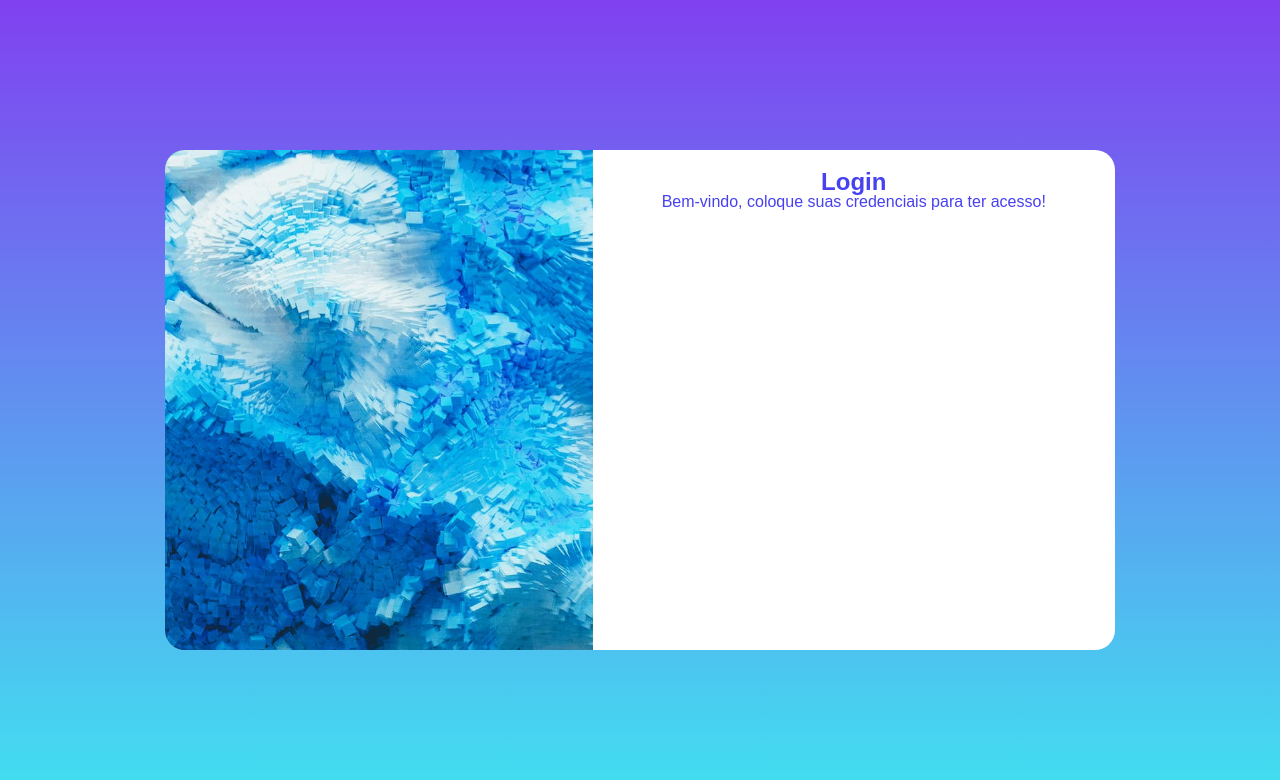
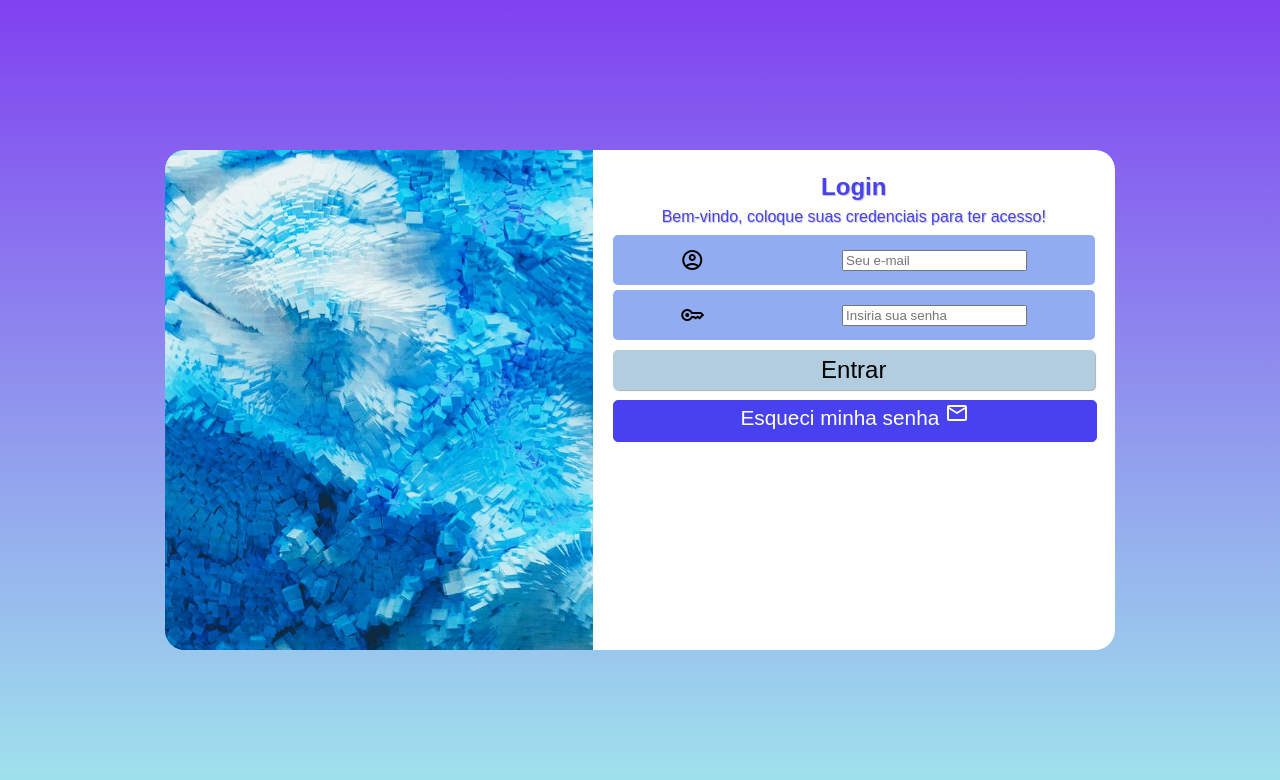
Before and after one commit to matheusgozzi/projeto-login, a plain HTML site: page index.html in a window 1280 px wide. Drawn offline with nearby package versions, Linux system fonts and the light colour scheme.

Commit message:
formatacao do form

```diff
--- a/estilos/media-queries.css
+++ b/estilos/media-queries.css
@@ -5,7 +5,7 @@
         background-image: linear-gradient(to bottom, var(--cor-marcante), var(--cor-secundaria));
     }
 
-    section{
+    main section{
         width: 90vw;
     }
 
@@ -27,7 +27,7 @@
     body{
         background-image: linear-gradient(to bottom, var(--cor-marcante), var(--cor-secundaria));
     }
-    section{
+    main section{
         width: 950px;
     }
 
--- a/estilos/style.css
+++ b/estilos/style.css
@@ -2,9 +2,9 @@
 
 :root{
     --cor-principal: #4741F0 ;
-    --cor-secundaria: #41E1F0;
+    --cor-secundaria: #a0e6ec;
     --cor-background: #91ACF0;
-    --cor-complementar: #41AAF0;
+    --cor-complementar: #b2cddf;
     --cor-marcante: #8041F0;
 
 }
@@ -24,10 +24,15 @@ main{
 
 h1{
     color: var(--cor-principal);
+    padding: 5px;
+    text-shadow: 1px 1px 1px rgba(0, 0, 0, 0.24);
 }
 
 p{
     color: var(--cor-principal);
+    padding: 5px;
+    text-shadow: 1px 1px 1px rgba(0, 0, 0, 0.24);
+
 }
 
 main section{
@@ -37,6 +42,7 @@ main section{
     background-color: #FFFFFF;
     transform: translate(-50%, -50%);
     height: 500px;
+    width: 300px;
     border-radius: 20px;
     box-sizing: border-box;
     overflow: hidden;
@@ -56,4 +62,62 @@ main section{
     padding:20px;
     text-align: center;
     display: block;
+    height: 100%;
 }
+
+div.campo{
+    height: 40px;
+    background-color: var(--cor-background);
+    border-radius: 5px;
+    margin: 5px 0;
+    padding: 5px 0;
+    display: flex;
+    align-items: center;
+    gap: 2px;
+    justify-content: space-around;
+
+}
+
+div.campo label{
+    display: none;
+}
+
+
+/*  Botoes */
+form input[type=submit] {
+    display: block;
+    font-size: 1.5em;
+    width:100%;
+    height: 40px;
+    background-color: var(--cor-complementar);
+    border: none;
+    box-shadow: 1px 1px 1px rgba(0, 0, 0, 0.315);
+    margin-top: 10px;
+    border-radius: 5px;
+    cursor: pointer;
+}
+
+form input[type=submit]:hover{
+    background-color: var(--cor-marcante);
+    color: #FFFFFF;
+    transition: 0.2s;
+}
+
+form a.botao{
+    display: block;
+    border: 1px solid var(--cor-principal);
+    height: 40px;
+    margin-top: 10px;
+    background-color: var(--cor-principal);
+    color: #FFFFFF;
+    border-radius: 5px;
+    text-decoration: none;
+    width: 100%;
+    font-size: 1.3em;
+}
+
+form a.botao:hover{
+    background-color: var(--cor-secundaria);
+    color: black;
+    transition: 0.2s;
+}
--- a/index.html
+++ b/index.html
@@ -6,6 +6,7 @@
     <link rel="stylesheet" href="./estilos/reset.css">
     <link rel="stylesheet" href="./estilos/style.css">
     <link rel="stylesheet" href="./estilos/media-queries.css">
+    <link rel="stylesheet" href="https://fonts.googleapis.com/css2?family=Material+Symbols+Outlined:opsz,wght,FILL,GRAD@20..48,100..700,0..1,-50..200" />
     <title>Desafio - tela de login</title>
 </head>
 <body>
@@ -15,6 +16,25 @@
             <div id="login">
                 <h1>Login</h1>
                 <p>Bem-vindo, coloque suas credenciais para ter acesso!</p>
+                <form action="login.php" method="post" autocomplete="on">
+                    <div class="campo">
+                        <i class="material-symbols-outlined">account_circle</i>
+                        <input type="text" name="login" id="idlogin" placeholder="Seu e-mail" autocomplete="email" required maxlength="30">
+                        <label for="idlogin">Login</label>
+                    </div>
+                    <div class="campo">
+                        <i class="material-symbols-outlined">key</i>
+                        <input type="password" name="senha" id="idsenha"
+                        placeholder="Insiria sua senha" autocomplete="current-password" required minlength="6" maxlength="20">
+                        <label for="idsenha">Senha </label>
+                    </div>
+                    <input type="submit" value="Entrar">
+
+                    <a href="#" class="botao">Esqueci minha senha
+                        <i class="material-symbols-outlined">mail</i>
+                    </a>
+
+                </form>
             </div>
         </section>
     </main>
```
